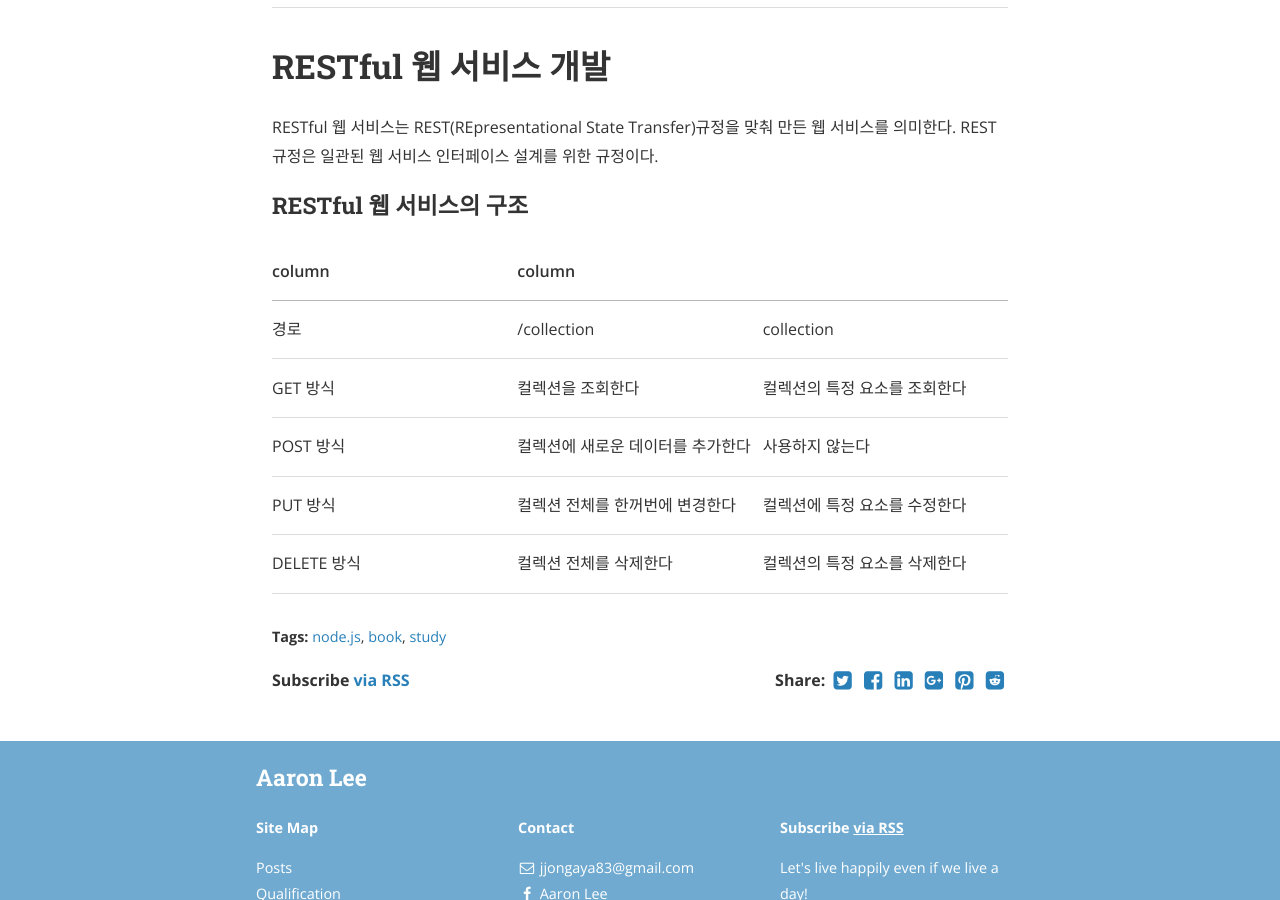
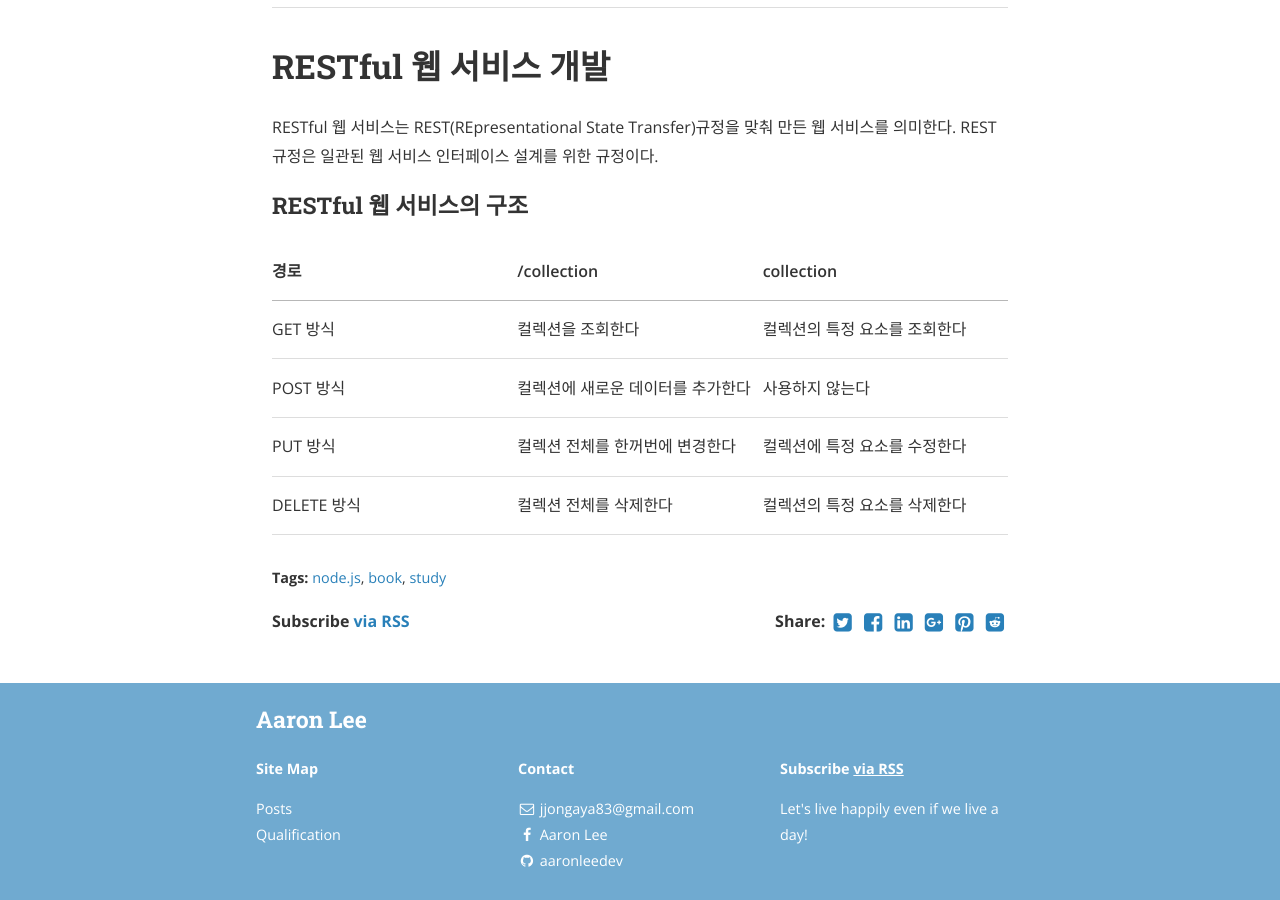
Before and after one commit to aaronleedev/aaronleedev.github.io, a Jekyll site: the page built from _posts/2017-08-07-node-js-8.markdown, in a window 1280 px wide and 900 px high, scrolled down 20321 px. Built offline with Jekyll 4.4.1, drawn with Linux system fonts in a browser that asks for light colours; nearby versions of some CDN libraries.

Commit message:
modified bolg post

```diff
--- a/_posts/2017-08-07-node-js-8.markdown
+++ b/_posts/2017-08-07-node-js-8.markdown
@@ -718,8 +718,6 @@
 
 ### RESTful 웹 서비스의 구조
 
-| column | column |
-|--------|--------|
 | 경로 | /collection | collection |
 |--------|--------|--------|
 | GET 방식 | 컬렉션을 조회한다 | 컬렉션의 특정 요소를 조회한다 |
```
